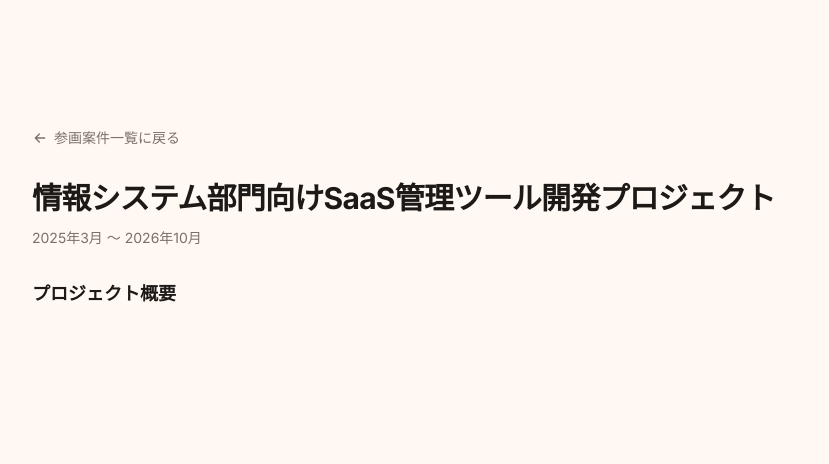
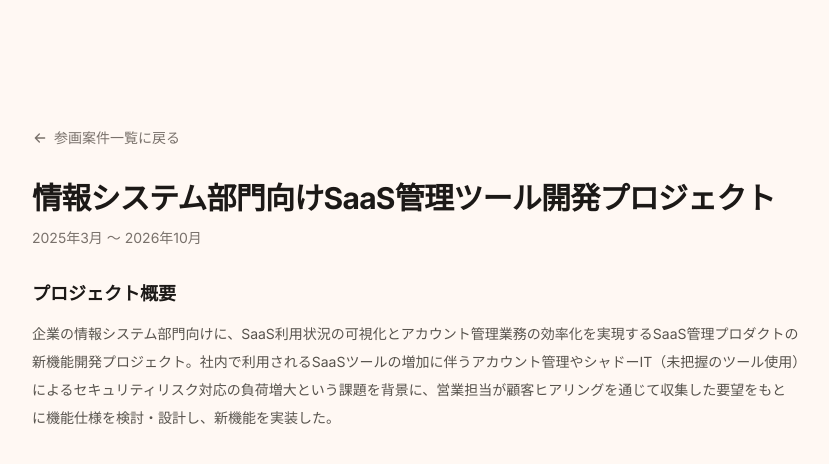
Before and after one commit to daikiku10/bayan-top-page, a Next.js app: page /engagements/4 in a window 1280 px wide. Shown: the top 464 px of the page, without its empty margins (224-1053 px from the left). Built offline with nearby package versions, Linux system fonts and the light colour scheme.

Commit message:
情報システム部門向けSaaS管理ツール開発プロジェクトの概要を追記
Co-Authored-By: Claude Sonnet 5 <noreply@anthropic.com>
Claude-Session: https://claude.ai/code/session_018wHKcbx69EeUKcVAAEvZBr

```diff
--- a/src/data/engagements.ts
+++ b/src/data/engagements.ts
@@ -6,7 +6,8 @@ export const engagements: Engagement[] = [
     title: "情報システム部門向けSaaS管理ツール開発プロジェクト",
     period: "2025年3月 〜 2026年10月",
     role: "",
-    description: "",
+    description:
+      "企業の情報システム部門向けに、SaaS利用状況の可視化とアカウント管理業務の効率化を実現するSaaS管理プロダクトの新機能開発プロジェクト。社内で利用されるSaaSツールの増加に伴うアカウント管理やシャドーIT（未把握のツール使用）によるセキュリティリスク対応の負荷増大という課題を背景に、営業担当が顧客ヒアリングを通じて収集した要望をもとに機能仕様を検討・設計し、新機能を実装した。",
     tags: [],
   },
   {
```
